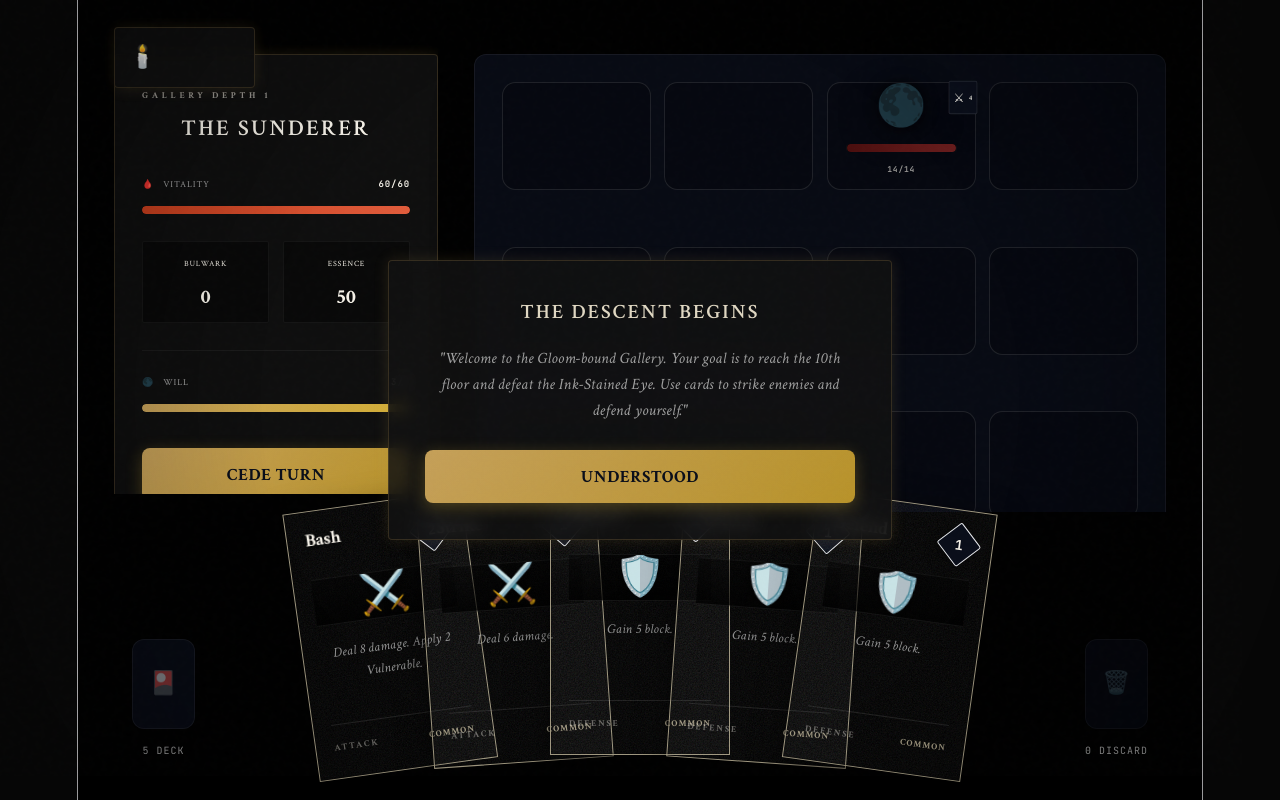
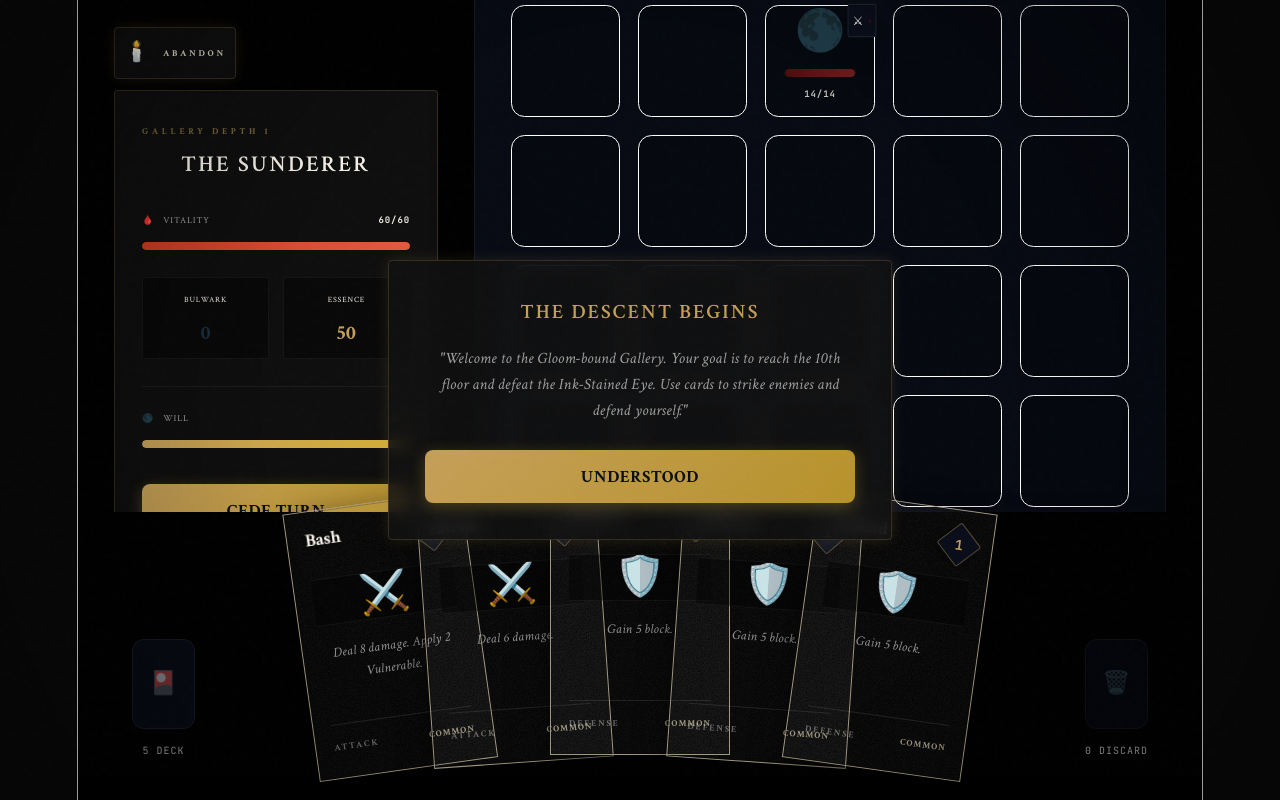
Before and after one commit to Arpit-Mahala1/CARDHAVEN, a React (Vite) app in the folder cardhaven/: page / in a window 1280 px wide. Both pictures are taken after a click on the button "NEW THRESHOLD". Built offline with nearby package versions, Linux system fonts and the light colour scheme; the HTML template or start-up script is replaced by a standard one; a web font is replaced by a local one.

Commit message:
SideBar fix

```diff
--- a/cardhaven/src/components/BattleScreen.tsx
+++ b/cardhaven/src/components/BattleScreen.tsx
@@ -61,16 +61,16 @@ export default function BattleScreen({
   const healthPercent = Math.max(0, Math.min(100, (gameState.health / gameState.maxHealth) * 100));
   const energyPercent = Math.max(0, Math.min(100, (gameState.energy / gameState.maxEnergy) * 100));
 
-  // Generate grid cells (4 columns, 5 rows)
+  // Generate grid cells (5 columns, 4 rows)
   const gridCells = [];
-  for (let y = 0; y < 5; y++) {
-    for (let x = 0; x < 4; x++) {
+  for (let y = 0; y < 4; y++) {
+    for (let x = 0; x < 5; x++) {
       const enemy = gameState.enemies.find(e => e.boardX === x && e.boardY === y && e.health > 0);
       gridCells.push(
         <div
           key={`${x}-${y}`}
           onClick={() => handleGridCellClick(x, y)}
-          className={`w-full h-24 border border-white border-opacity-10 rounded-xl bg-black bg-opacity-20 flex items-center justify-center transition-colors
+          className={`w-full h-full min-h-[112px] border border-white border-opacity-8 rounded-xl bg-black bg-opacity-20 flex items-center justify-center transition-colors
             ${selectedCard !== null ? 'hover:bg-white hover:bg-opacity-10 cursor-pointer border-opacity-30' : ''}
           `}
         >
@@ -98,18 +98,18 @@ export default function BattleScreen({
             onExit();
           }
         }}
-        className="absolute top-6 left-8 z-50 p-3 glass-panel border-opacity-10 hover:border-opacity-40 text-text-muted hover:text-accent-gold transition-all group flex items-center gap-3"
+        className="absolute top-6 left-8 z-50 p-2 glass-panel border-accent-red border-opacity-20 hover:border-opacity-60 text-text-muted hover:text-accent-red transition-all group flex items-center gap-3 bg-black bg-opacity-40"
         title="Abandon Run"
       >
-        <span className="text-xl">🕯️</span>
-        <span className="opacity-0 group-hover:opacity-100 transition-opacity text-[10px] uppercase tracking-[0.3em] font-bold">Abandon</span>
+        <span className="text-lg">🕯️</span>
+        <span className="transition-opacity text-[9px] uppercase tracking-[0.3em] font-bold">Abandon</span>
       </button>
 
       {/* Main Content Area */}
       <div className="flex flex-1 w-full max-w-[1400px] mx-auto px-8 py-4 gap-8 overflow-hidden">
 
         {/* Left Side: Stats & Info (Scrollable if needed) */}
-        <div className="flex flex-col gap-4 w-72 h-full overflow-y-auto no-scrollbar py-8">
+        <div className="flex flex-col gap-4 w-72 h-[78vh] overflow-y-auto no-scrollbar mt-16">
           <div className="glass-panel p-6 flex flex-col gap-6 border-opacity-10">
             {/* Class & Floor */}
             <div className="flex flex-col gap-1">
@@ -206,17 +206,18 @@ export default function BattleScreen({
         </div>
 
         {/* Center: The Grid */}
-        <div className="flex-1 flex justify-center items-start pt-8 z-10">
-          <div className="grid grid-cols-4 grid-rows-5 gap-3 w-full max-w-2xl aspect-[4/5] p-6 glass-panel-dark shadow-2xl relative border-opacity-5">
+        <div className="flex-1 flex justify-center items-center py-2 z-10 min-h-0">
+          <div className="grid grid-cols-5 grid-rows-4 gap-4 w-full h-[72vh] p-8 glass-panel-dark shadow-2xl relative border-opacity-5">
             {/* Defensive Line Indicator */}
             <div className="absolute bottom-0 left-0 right-0 h-1.5 bg-accent-red bg-opacity-20 shadow-[0_-10px_30px_rgba(74,14,14,0.4)] z-0" />
-            <div className="absolute bottom-4 left-1/2 transform -translate-x-1/2 text-[8px] text-accent-red font-serif font-bold tracking-[0.6em] opacity-40 z-0 whitespace-nowrap">
+            <div className="absolute bottom-2 left-1/2 transform -translate-x-1/2 text-[8px] text-accent-red font-serif font-bold tracking-[0.6em] opacity-40 z-0 whitespace-nowrap">
               THE THRESHOLD
             </div>
 
             {gridCells}
           </div>
         </div>
+
       </div>
 
       {/* Bottom: Hand & Deck Info (Non-absolute for layout stability) */}
--- a/cardhaven/src/components/Card.tsx
+++ b/cardhaven/src/components/Card.tsx
@@ -60,8 +60,7 @@ export default function Card({ card, selected, playable, onClick }: CardProps) {
 
       {/* Art Area (Atmospheric) */}
       <div className="flex-1 flex items-center justify-center bg-black bg-opacity-40 border-y border-white border-opacity-5 my-2 relative overflow-hidden">
-        <div className="absolute inset-0 bg-gradient-to-t from-black to-transparent opacity-60" />
-        <span className="text-4xl z-10 drop-shadow-[0_0_10px_rgba(0,0,0,0.5)]" style={{ color: CARD_TYPE_COLORS[card.cardType] }}>
+        <span className="text-4xl z-10" style={{ color: CARD_TYPE_COLORS[card.cardType] }}>
           {getCardIcon(card.cardType)}
         </span>
       </div>
--- a/cardhaven/src/components/Enemy.tsx
+++ b/cardhaven/src/components/Enemy.tsx
@@ -41,26 +41,44 @@ export default function Enemy({ enemy, selected, onClick }: EnemyProps) {
     >
       {/* Enemy Portrait (Ink Blot Style) */}
       <div className="relative w-16 h-16 flex items-center justify-center mb-2">
-        <div className="absolute inset-0 bg-black bg-opacity-40 rounded-full blur-xl scale-75 group-hover:scale-90 transition-transform" />
-        <span className="text-4xl filter drop-shadow-[0_0_8px_rgba(0,0,0,0.8)] z-10 animate-float opacity-80 group-hover:opacity-100 transition-opacity">
+        <span className="text-4xl z-10 animate-float opacity-90 transition-opacity">
           {getEnemyIcon(enemy.templateId)}
         </span>
       </div>
+
+      {/* Status Effects (inline to avoid overlap) */}
+      {enemy.statusEffects.length > 0 && !isDead && (
+        <div className="w-full flex justify-center gap-2 mb-2 z-10">
+          {enemy.statusEffects.map((effect, i) => {
+            const effectData = STATUS_EFFECTS[effect.type];
+            return (
+              <div
+                key={i}
+                className="w-6 h-6 bg-bg-primary border border-white border-opacity-5 flex items-center justify-center text-[10px] font-bold shadow-sm relative"
+                title={effectData?.description.replace('{stacks}', effect.stacks.toString())}
+              >
+                <span className="opacity-90 z-10">{effectData?.icon}</span>
+                <span className="absolute -top-2 -right-1 text-[8px] bg-accent-gold text-bg-primary font-bold px-0.5 rounded-sm">{effect.stacks}</span>
+              </div>
+            );
+          })}
+        </div>
+      )}
 
       {/* Enemy Info */}
       <div className="w-full text-center z-10">
         {/* Health Bar */}
         <div className="flex flex-col gap-1 w-full px-2">
-          <div className="stat-bar-track h-1 bg-black bg-opacity-60 overflow-hidden rounded-none border-x border-white border-opacity-5">
+          <div className="stat-bar-track h-2 bg-black bg-opacity-60 overflow-hidden rounded-md border-x border-white border-opacity-5">
             <div
-              className="stat-bar-fill health shadow-[0_0_8px_rgba(74,14,14,0.6)]"
+              className="stat-bar-fill health shadow-[0_0_6px_rgba(74,14,14,0.45)]"
               style={{
                 width: `${healthPercent}%`,
                 background: 'linear-gradient(90deg, #4a0e0e, #6a1e1e)'
               }}
             />
           </div>
-          <span className="text-[8px] font-mono font-bold text-text-muted opacity-60 tracking-widest">{enemy.health}/{enemy.maxHealth}</span>
+          <span className="text-[9px] font-mono font-bold text-text-muted opacity-80 tracking-widest">{enemy.health}/{enemy.maxHealth}</span>
         </div>
 
         {/* Block */}
@@ -87,26 +105,7 @@ export default function Enemy({ enemy, selected, onClick }: EnemyProps) {
         </div>
       )}
 
-      {/* Status Effects */}
-      {enemy.statusEffects.length > 0 && !isDead && (
-        <div className="absolute -bottom-1 flex gap-1 justify-center w-full z-20">
-          {enemy.statusEffects.map((effect, i) => {
-            const effectData = STATUS_EFFECTS[effect.type];
-            return (
-              <div
-                key={i}
-                className="w-5 h-5 bg-bg-primary border border-white border-opacity-5 flex items-center justify-center text-[9px] font-bold shadow-xl relative group/effect"
-                title={effectData?.description.replace('{stacks}', effect.stacks.toString())}
-              >
-                <span className="relative z-10 opacity-80">{effectData?.icon}</span>
-                <span className="absolute -top-1 -right-1 text-[7px] bg-accent-gold text-bg-primary font-bold px-0.5 rounded-sm min-w-[10px] text-center">
-                  {effect.stacks}
-                </span>
-              </div>
-            );
-          })}
-        </div>
-      )}
+
     </div>
   );
 }
--- a/cardhaven/src/components/GameOverScreen.tsx
+++ b/cardhaven/src/components/GameOverScreen.tsx
@@ -23,7 +23,7 @@ export default function GameOverScreen({ gameState, user, onMainMenu }: GameOver
     const entry: LeaderboardEntry = {
       runId: gameState.runId,
       playerId: user.uid,
-      playerName: user.displayName || user.email?.split('@')[0] || 'Unknown Hero',
+      playerName: (user.displayName?.trim() || user.email?.split('@')[0] || 'Unknown Hero'),
       score: gameState.score,
       floor: gameState.floor,
       characterClass: gameState.characterClass,
--- a/cardhaven/src/components/MainMenu.tsx
+++ b/cardhaven/src/components/MainMenu.tsx
@@ -24,7 +24,7 @@ export default function MainMenu({
   const [selectedClass, setSelectedClass] = useState<'warrior' | 'mage' | 'rogue'>('warrior');
 
   return (
-    <div className="flex flex-col items-center justify-center min-h-screen p-4 relative overflow-hidden animate-fade-in bg-black">
+    <div className="main-menu-root flex flex-col items-center justify-center min-h-screen p-4 relative overflow-hidden animate-fade-in bg-black">
 
       {/* Auth Status Bar */}
       <div className="absolute top-6 right-8 flex items-center gap-6 z-20">
@@ -110,7 +110,7 @@ export default function MainMenu({
           {localStorage.getItem('cardhaven_run') && (
             <button
               onClick={onResumeRun}
-              className="w-full bg-accent-gold text-black text-xs uppercase tracking-[0.3em] py-5 shadow-gold hover:tracking-[0.4em] transition-all mb-4"
+              className="btn-primary w-full text-[10px] font-bold uppercase tracking-[0.3em] py-5 shadow-gold hover:tracking-[0.4em] transition-all mb-4"
             >
               Continue Descent
             </button>
--- a/cardhaven/src/hooks/useSettings.ts
+++ b/cardhaven/src/hooks/useSettings.ts
@@ -7,7 +7,7 @@ const DEFAULT_SETTINGS: GameSettings = {
   sfxVolume: 0.8,
   reducedMotion: false,
   showDamageNumbers: true,
-  autoEndTurn: false,
+  autoEndTurn: true,
 };
 
 export function useSettings() {
--- a/cardhaven/src/styles/globals.css
+++ b/cardhaven/src/styles/globals.css
@@ -244,6 +244,11 @@ button {
   background: linear-gradient(90deg, var(--color-accent-gold), var(--color-accent-gold-light));
 }
 
+/* ─── Main Menu fixes ─────────────────────────────────────────── */
+.main-menu-root .glass-panel:empty,
+.main-menu-root button:empty {
+  display: none !important;
+}
 /* ─── Animations ─────────────────────────────────────────────── */
 @keyframes floatParticle {
   0% { transform: translateY(0) translateX(0); opacity: 0; }
--- a/cardhaven/tailwind.config.js
+++ b/cardhaven/tailwind.config.js
@@ -17,6 +17,12 @@ export default {
         'bg-secondary': '#1a1f3a',
         'text-primary': '#f5f1e8',
         'text-secondary': '#a0a0a0',
+        'accent-gold': '#c5a059',
+        'accent-red': '#4a0e0e',
+        'accent-blue': '#1b2d3c',
+        'accent-purple': '#2d1b3c',
+        'accent-green': '#3d5a45',
+        'accent-muted': '#605840',
       },
       fontFamily: {
         'serif': ['"Crimson Text"', 'serif'],
```
Also changed, not shown: cardhaven/src/hooks/useGameState.ts (+15 -10 lines), cardhaven/src/hooks/useLeaderboard.ts (+8 -1 lines), cardhaven/src/utils/battleEngine.ts (+12 -5 lines).
